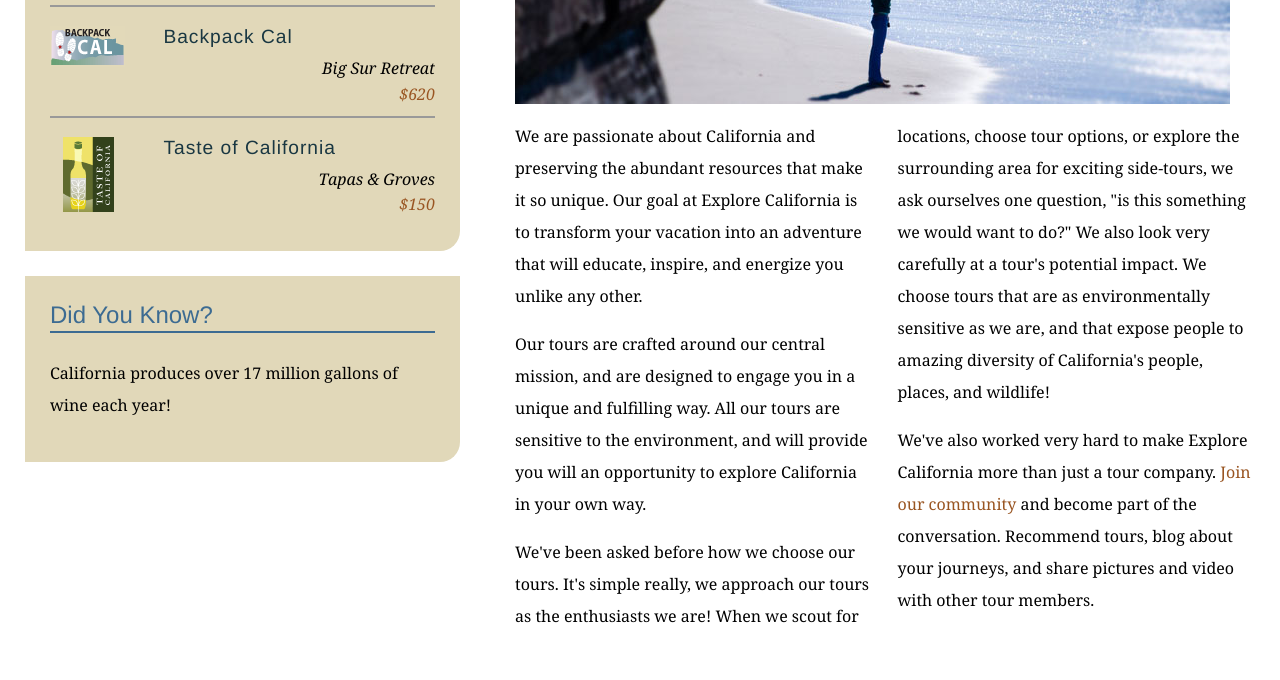
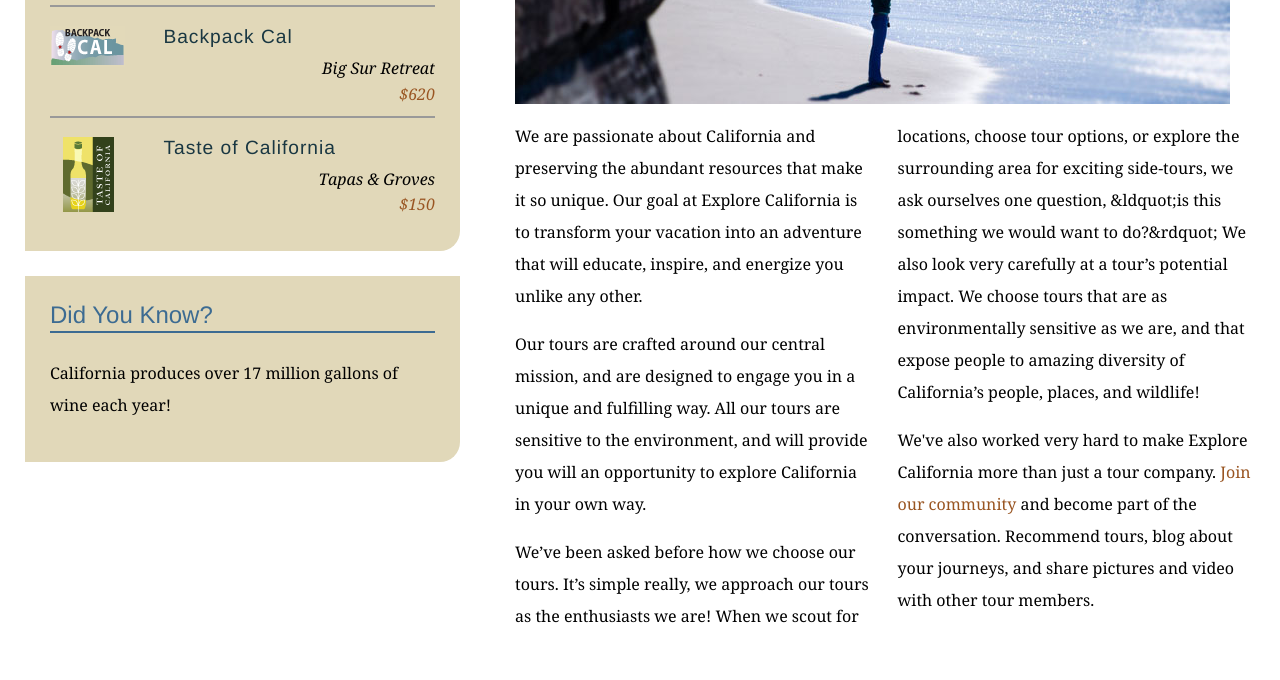
Before and after one commit to scibert/explorer_california, a plain HTML site: page mission.html in a window 1280 px wide. Shown: the part 580-1260 px from the top of the page. Drawn offline with Linux system fonts and the light colour scheme.

Commit message:
Replaces straight quotes with curly quotes

```diff
--- a/mission.html
+++ b/mission.html
@@ -64,7 +64,7 @@
           <div class="multiCol">
             <p>We are passionate about California and preserving the abundant resources that make it so unique. Our goal at Explore California is to transform your vacation into an adventure that will educate, inspire, and energize you unlike any other.</p>
             <p>Our tours are crafted around our central mission, and are designed to engage you in a unique and fulfilling way. All our tours are sensitive to the environment, and will provide you will an opportunity to explore California in your own way.</p>
-            <p>We've been asked before how we choose our tours. It's simple really, we approach our tours as the enthusiasts we are! When we scout for locations, choose tour options, or explore the surrounding area for exciting side-tours, we ask ourselves one question, &quot;is this something we would want to do?&quot; We also look very carefully at a tour's potential impact. We choose tours that are as environmentally sensitive as we are, and that expose people to amazing diversity of California's people, places, and wildlife!</p>
+            <p>We&rsquo;ve been asked before how we choose our tours. It&rsquo;s simple really, we approach our tours as the enthusiasts we are! When we scout for locations, choose tour options, or explore the surrounding area for exciting side-tours, we ask ourselves one question, &ldquot;is this something we would want to do?&rdquot; We also look very carefully at a tour&rsquo;s potential impact. We choose tours that are as environmentally sensitive as we are, and that expose people to amazing diversity of California&rsquo;s people, places, and wildlife!</p>
             <p>We've also worked very hard to make Explore California more than just a tour company. <a href="explorers/join.html">Join our community</a> and become part of the conversation. Recommend tours, blog about your journeys, and share pictures and video with other tour members.</p>
           </div>
         </div>
```
